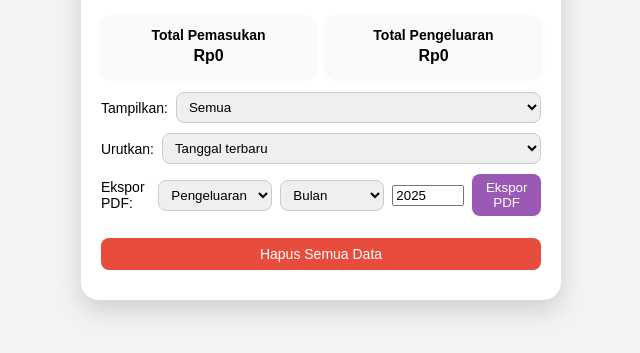
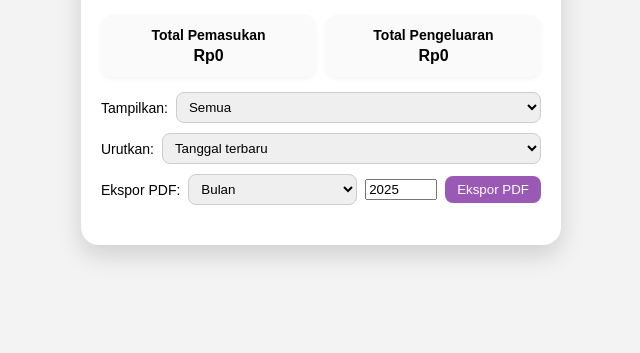
Before and after one commit to syamm15-ux/pengelola-keungan, a plain HTML site: page index.html in a window 1280 px wide. Shown: the part 381-734 px from the top of the page, without its empty margins (319-959 px from the left). Drawn offline with Linux system fonts and the light colour scheme.

Commit message:
Update index.html

```diff
--- a/index.html
+++ b/index.html
@@ -68,12 +68,6 @@
 <div class="filter">
   <label>Ekspor PDF:</label>
 
-  <!-- Pilih jenis -->
-  <select id="exportType">
-    <option value="expense">Pengeluaran</option>
-    <option value="income">Pemasukan</option>
-  </select>
-
   <!-- Pilih bulan -->
   <select id="exportMonth">
     <option value="">Bulan</option>
@@ -107,11 +101,8 @@
 
     <!-- Daftar transaksi -->
     <ul id="list"></ul>
-
-    <!-- Tombol hapus semua data -->
-    <button id="clearAll" class="danger-btn">Hapus Semua Data</button>
   </div>
 
   <script src="script.js"></script>
 </body>
-</html>
+                                 </html>
```
